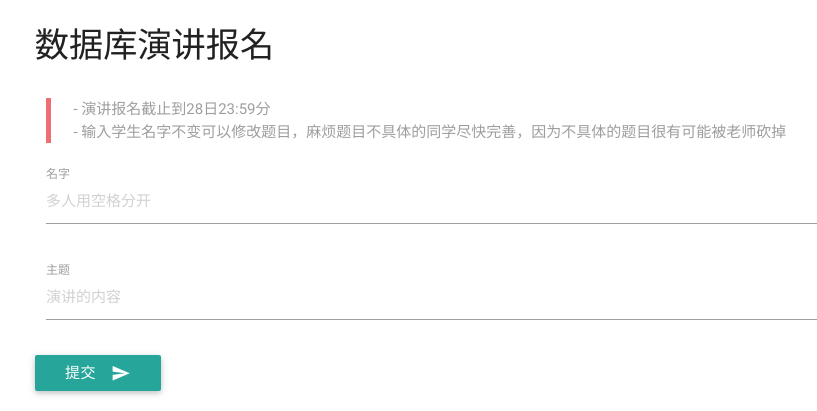
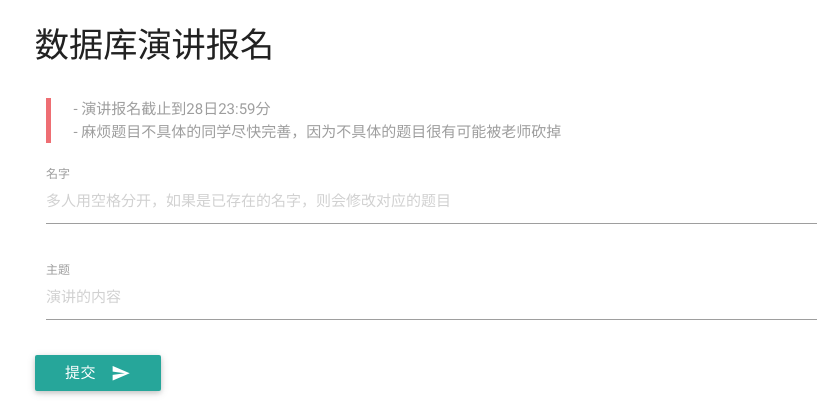
Before and after one commit to ahangchen/GotYou, a Django app: page /class/db in a window 1280 px wide. Shown: the top 411 px of the page, without its empty margins (156-973 px from the left). Run offline with Django 3.2, Linux system fonts and the light colour scheme; data that the repository does not hold is empty.

Commit message:
modify hint

```diff
--- a/templates/class/db.html
+++ b/templates/class/db.html
@@ -20,7 +20,7 @@
     </div>
     <blockquote class="grey-text">
         - 演讲报名截止到28日23:59分<br>
-        - 输入学生名字不变可以修改题目，麻烦题目不具体的同学尽快完善，因为不具体的题目很有可能被老师砍掉<br>
+        - 麻烦题目不具体的同学尽快完善，因为不具体的题目很有可能被老师砍掉<br>
     </blockquote>
     <div class="row">
 
@@ -29,7 +29,7 @@
 
             <div class="row">
                 <div class="input-field col s12">
-                    <input placeholder="多人用空格分开" id="team_name" type="text" class="validate" name="stu_names" value="">
+                    <input placeholder="多人用空格分开，如果是已存在的名字，则会修改对应的题目" id="team_name" type="text" class="validate" name="stu_names" value="">
                     <label for="team_name">名字</label>
                 </div>
 
```
